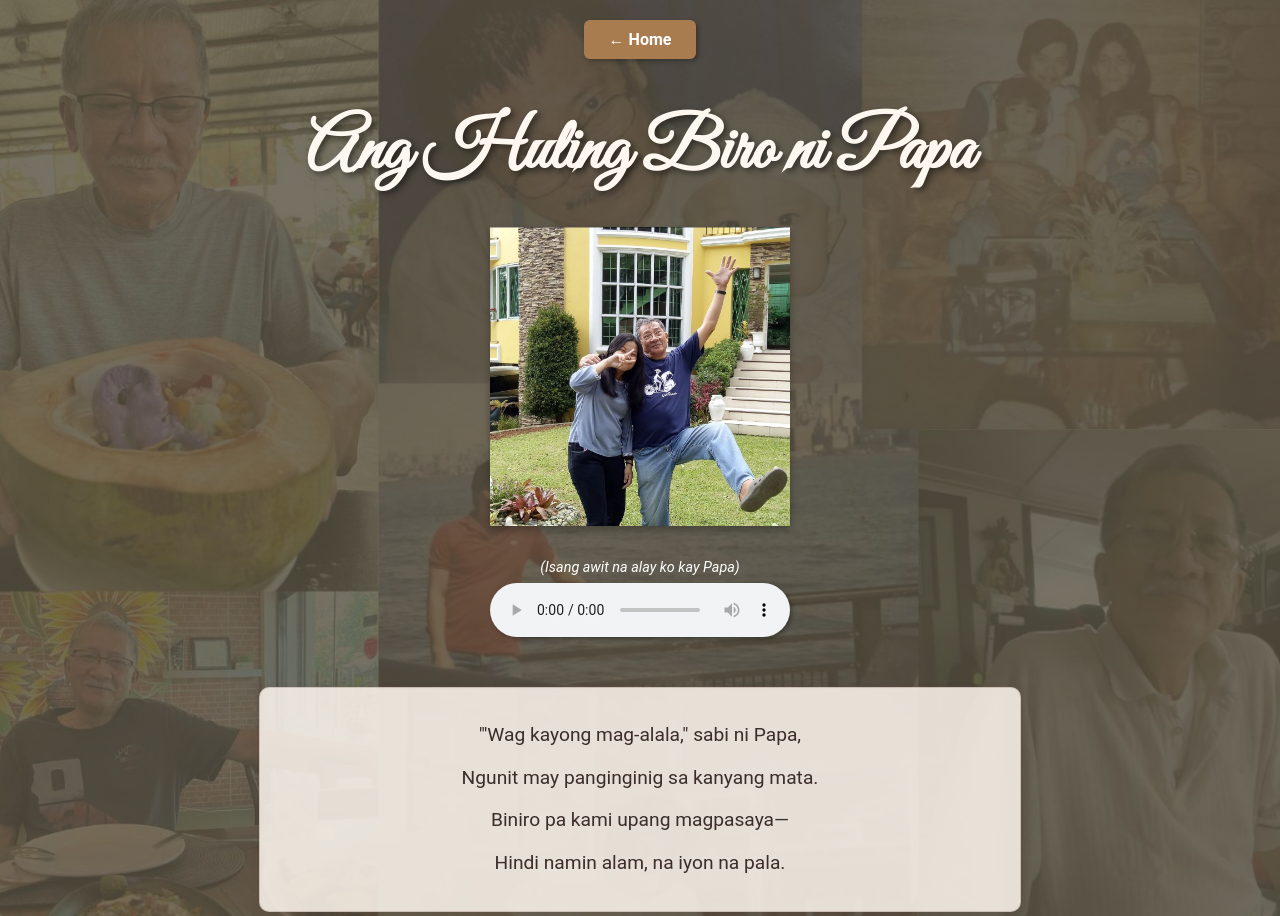
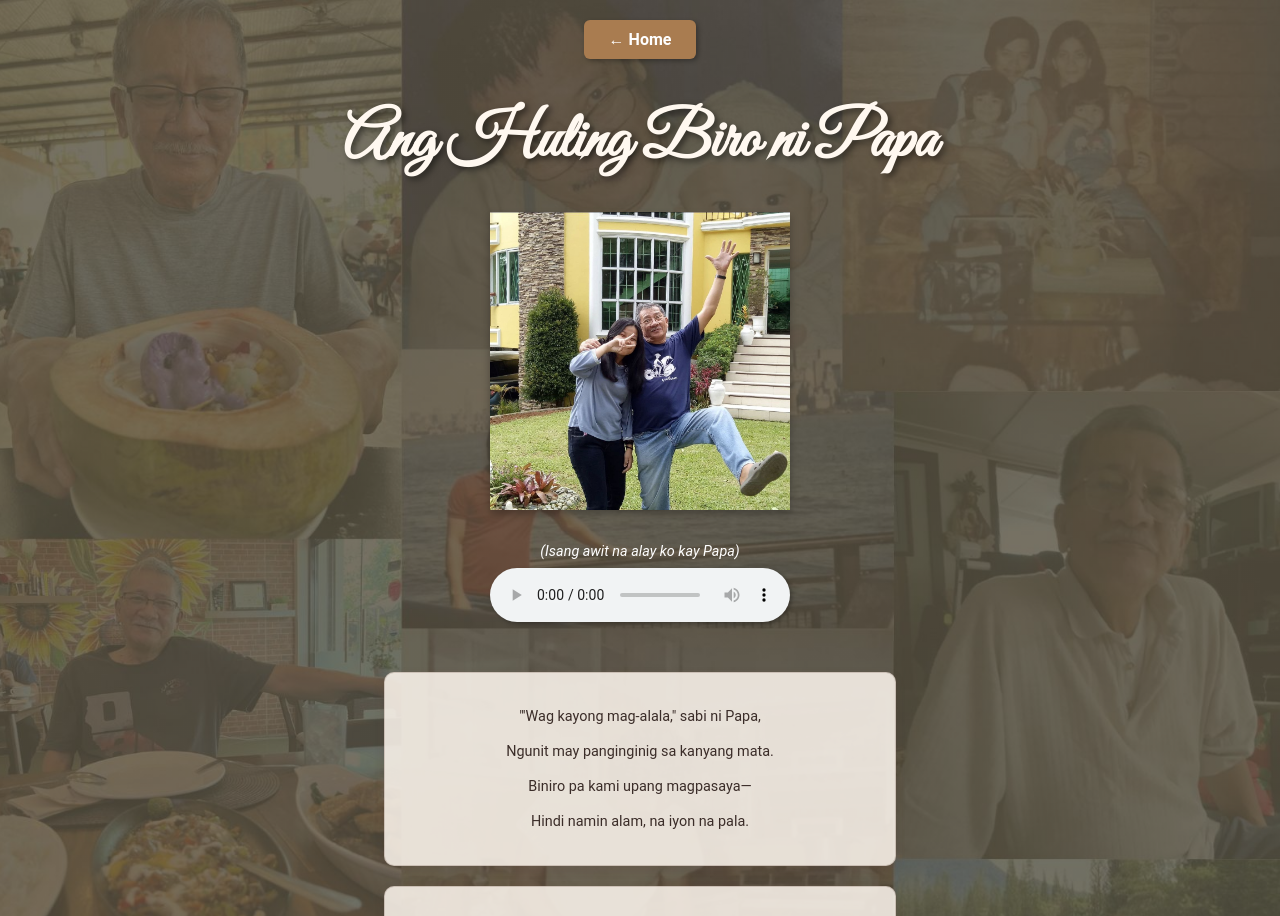
Before and after one commit to sgprecila/sgprecila.github.io, a plain HTML site: page Tula.html in a window 1280 px wide. Shown: the top 916 px of the page. Drawn offline with Linux system fonts and the light colour scheme.

Commit message:
modified Tula.html

```diff
--- a/Tula.html
+++ b/Tula.html
@@ -45,7 +45,7 @@
       text-align: center;
       color: #fff8f0; /* softer, brighter cream */
       margin-bottom: 30px;
-      font-size: 4.5rem;
+      font-size: 4rem;
       text-shadow: 3px 3px 6px rgba(0, 0, 0, 0.5);
     }
 
@@ -54,7 +54,7 @@
       border-radius: 10px;
       padding: 20px 30px;
       margin: 20px auto;
-      max-width: 700px;
+      max-width: 450px;
       box-shadow: 0 4px 10px rgba(90, 62, 54, 0.2);
       border: 1px solid rgba(90, 62, 54, 0.2);
       opacity: 0;
@@ -86,7 +86,7 @@
     }
 
     p {
-      font-size: 1.2rem;
+      font-size: 0.9rem;
       line-height: 1.6;
       margin: 12px 0;
       text-align: center;
@@ -110,7 +110,7 @@
       font-style: italic;
       font-weight: normal;
       color: white !important;
-      font-size: 0.9rem;
+      font-size: 0.6rem;
       line-height: 1.4;
       background-color: transparent;
     }
```
